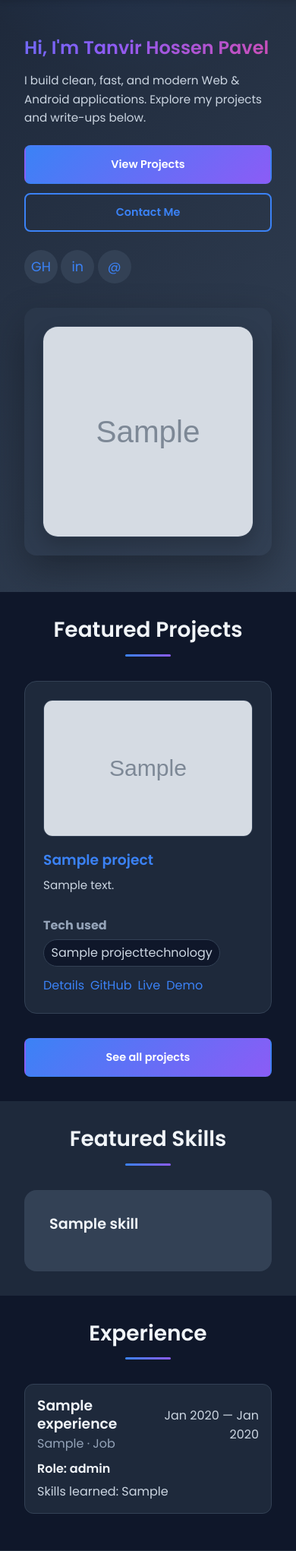
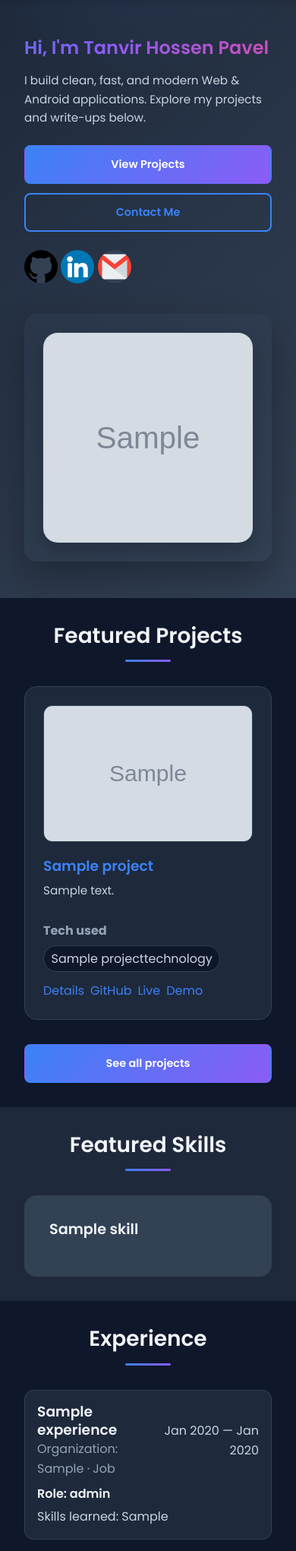
Before and after one commit to THPavellpu/Tanvir-s-Portfolio, a Django app: page / in a window 390 px wide. Shown: the part 74-2115 px from the top of the page at 76% size. Run offline with Django 4.2, Linux system fonts and the light colour scheme; tables that the repository leaves empty hold one stand-in row (values such as "Sample post"); grey boxes marked "Sample" are stand-in pictures; data that the repository does not hold is empty; parts of the project's set-up code (start-up, migrations or seed data) failed here and were passed over.

Commit message:
responsive

```diff
--- a/static/css/mobile-fixes.css
+++ b/static/css/mobile-fixes.css
@@ -1,6 +1,8 @@
 /* Mobile-specific fixes: keep hero social icons horizontal and make contact section fully responsive */
 .hero-social{flex-direction:row !important;justify-content:center !important;gap:0.75rem}
 .hero-social .social-icon{flex:0 0 auto;min-width:40px;width:40px;height:40px;display:inline-flex}
+
+.hero-social .social-icon img{width:100%;height:100%;object-fit:contain;border-radius:50%;display:block}
 
 @media (max-width:768px){
   /* ensure social icons remain inline when CTAs are stacked */
@@ -24,3 +26,17 @@
   .contact-submit-btn{width:100%}
   .contact-actions{gap:0.5rem}
 }
+
+/* Make the contact send button small and centered */
+.contact-form .contact-submit-btn{
+  width:auto !important;
+  max-width:220px;
+  padding:0.55rem 1rem;
+  font-size:0.95rem;
+  display:block;
+  margin:0.75rem auto 0;
+}
+
+@media (max-width:360px){
+  .contact-form .contact-submit-btn{max-width:200px}
+}
--- a/templates/core/index.html
+++ b/templates/core/index.html
@@ -17,9 +17,15 @@
       </div>
 
       <div class="hero-social">
-        <a class="social-icon" href="https://github.com/THPavellpu" target="_blank" rel="noopener" aria-label="GitHub">GH</a>
-        <a class="social-icon" href="https://www.linkedin.com/in/tanvir-pavel/" target="_blank" rel="noopener" aria-label="LinkedIn">in</a>
-        <a class="social-icon email-copy" href="#" data-email="tanvirhossenpavel2018@gmail.com" aria-label="Email">@</a>
+        <a class="social-icon" href="https://github.com/THPavellpu" target="_blank" rel="noopener" aria-label="GitHub">
+          <img src="{% static 'images/github-sign.png' %}" alt="GitHub" />
+        </a>
+        <a class="social-icon" href="https://www.linkedin.com/in/tanvir-pavel/" target="_blank" rel="noopener" aria-label="LinkedIn">
+          <img src="{% static 'images/linkedin.png' %}" alt="LinkedIn" />
+        </a>
+        <a class="social-icon email-copy" href="#" data-email="tanvirhossenpavel2018@gmail.com" aria-label="Email">
+          <img src="{% static 'images/gmail.png' %}" alt="Email" />
+        </a>
       </div>
     </div>
 
@@ -135,7 +141,7 @@
           <div style="display:flex;justify-content:space-between;align-items:center;">
             <div>
               <h3 style="margin:0;">{{ e.title }}</h3>
-              <div style="color:var(--text-tertiary);">{{ e.company_or_issuer }} · {{ e.get_experience_type_display }}</div>
+              <div style="color:var(--text-tertiary);">Organization: {{ e.company_or_issuer }} · {{ e.get_experience_type_display }}</div>
             </div>
             <div style="text-align:right;color:var(--text-secondary);">{% if e.start_date %}{{ e.start_date|date:"M Y" }}{% endif %} — {% if e.end_date %}{{ e.end_date|date:"M Y" }}{% else %}{% if e.is_current %}Present{% endif %}{% endif %}</div>
           </div>
--- a/templates/core/resume.html
+++ b/templates/core/resume.html
@@ -22,7 +22,7 @@
           <div style="display:flex;justify-content:space-between;align-items:center;">
             <div>
               <strong>{{ e.title }}</strong>
-              <div style="color:var(--text-secondary);">{{ e.company_or_issuer }} — {{ e.get_experience_type_display }}</div>
+              <div style="color:var(--text-secondary);">Organization: {{ e.company_or_issuer }} — {{ e.get_experience_type_display }}</div>
             </div>
             <div style="color:var(--text-secondary);">{% if e.start_date %}{{ e.start_date|date:"M Y" }}{% endif %} — {% if e.end_date %}{{ e.end_date|date:"M Y" }}{% else %}{% if e.is_current %}Present{% endif %}{% endif %}</div>
           </div>
```
Also changed, not shown: static/images/github-sign.png (added), static/images/gmail.png (added), static/images/linkedin.png (added).
